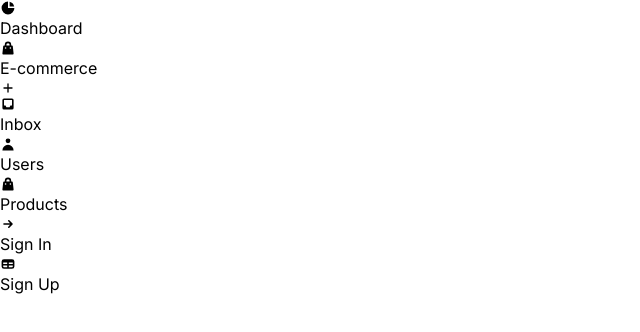
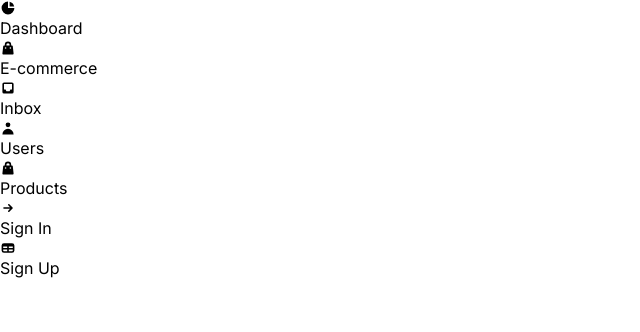
Before and after one commit to Long2Seth/minProject-002, a Next.js app: page /dashboard in a window 1280 px wide. Shown: the top 332 px of the page, without its empty margins (0-640 px from the left). Built offline with nearby package versions, Linux system fonts and the light colour scheme.

Commit message:
add more

```diff
--- a/app/(user)/layout.tsx
+++ b/app/(user)/layout.tsx
@@ -25,9 +25,11 @@ export default function RootLayout({
   return (
     <html lang="en">
       <body className={inter.className}>
-        <NavbarComponent/>
+        <header className=" sticky top-0 z-50">
+          <NavbarComponent />
+        </header>
         {children}
-        </body>
+      </body>
     </html>
   );
 }
--- a/app/(user)/page.tsx
+++ b/app/(user)/page.tsx
@@ -29,7 +29,7 @@ export default function Home() {
           name={product.name}
           image={product.image}
           price={product.price}
-          onClick={() => router.push(`/product/${product.id}`)}
+          onClick={() => router.push(`/${product.id}`)}
         />
       ))}
     </main>
--- a/component/DashBoard.tsx
+++ b/component/DashBoard.tsx
@@ -2,55 +2,21 @@
 "use client";
 
 import { Sidebar } from "flowbite-react";
-import {
-  HiArrowSmRight,
-  HiChartPie,
-  HiInbox,
-  HiOutlineMinusSm,
-  HiOutlinePlusSm,
-  HiShoppingBag,
-  HiTable,
-  HiUser,
-} from "react-icons/hi";
-import { twMerge } from "tailwind-merge";
+import dashBoardType from "@/component/IconDashBoard";
+
 
 function DashBoardComponent() {
   return (
     <Sidebar aria-label="Sidebar with multi-level dropdown example">
       <Sidebar.Items>
-        <Sidebar.ItemGroup>
-          <Sidebar.Item href="#" icon={HiChartPie}>
-            Dashboard
-          </Sidebar.Item>
-          <Sidebar.Collapse
-            icon={HiShoppingBag}
-            label="E-commerce"
-            renderChevronIcon={(theme, open) => {
-              const IconComponent = open ? HiOutlineMinusSm : HiOutlinePlusSm;
-
-              return <IconComponent aria-hidden className={twMerge(theme.label.icon.open[open ? 'on' : 'off'])} />;
-            }}
-          >
-            <Sidebar.Item href="#">Products</Sidebar.Item>
-            <Sidebar.Item href="#">Sales</Sidebar.Item>
-            <Sidebar.Item href="#">Refunds</Sidebar.Item>
-            <Sidebar.Item href="#">Shipping</Sidebar.Item>
-          </Sidebar.Collapse>
-          <Sidebar.Item href="#" icon={HiInbox}>
-            Inbox
-          </Sidebar.Item>
-          <Sidebar.Item href="#" icon={HiUser}>
-            Users
-          </Sidebar.Item>
-          <Sidebar.Item href="#" icon={HiShoppingBag}>
-            Products
-          </Sidebar.Item>
-          <Sidebar.Item href="#" icon={HiArrowSmRight}>
-            Sign In
-          </Sidebar.Item>
-          <Sidebar.Item href="#" icon={HiTable}>
-            Sign Up
-          </Sidebar.Item>
+        <Sidebar.ItemGroup className=" h-screen ">
+          {
+            dashBoardType.map((item) => (
+              <Sidebar.Item href="#" icon={item.icon}>
+                {item.name}
+              </Sidebar.Item>
+            ))
+          }
         </Sidebar.ItemGroup>
       </Sidebar.Items>
     </Sidebar>
--- /dev/null
+++ b/component/IconDashBoard.ts
@@ -0,0 +1,43 @@
+import {
+    HiArrowSmRight,
+    HiChartPie,
+    HiInbox,
+    HiShoppingBag,
+    HiTable,
+    HiUser,
+  } from "react-icons/hi";
+
+const dashBoardType = [
+    {
+        name: 'Dashboard',
+        icon: HiChartPie
+    },
+    {
+        name: 'E-commerce',
+        icon: HiShoppingBag,
+    },
+    {
+        name: 'Inbox',
+        icon: HiInbox
+    },
+    {
+        name: 'Users',
+        icon: HiUser
+    },
+    {
+        name: 'Products',
+        icon: HiShoppingBag
+    },
+    {
+        name: 'Sign In',
+        icon: HiArrowSmRight
+    },
+    {
+        name: 'Sign Up',
+        icon: HiTable
+    }
+]
+
+
+
+export default dashBoardType;
--- a/next.config.mjs
+++ b/next.config.mjs
@@ -1,4 +1,14 @@
 /** @type {import('next').NextConfig} */
-const nextConfig = {};
-
-export default nextConfig;
+const nextConfig = {
+  reactStrictMode: true,
+  images: {
+    remotePatterns: [
+      {
+        protocol: 'https',
+        hostname: [
+          '//store.istad.co/api/products/',
+        ]
+      },
+    ]
+  }
+}
--- a/package.json
+++ b/package.json
@@ -13,6 +13,7 @@
     "flowbite-react": "^0.7.6",
     "next": "14.1.4",
     "react": "^18",
+    "react-data-table-component": "^7.6.2",
     "react-dom": "^18"
   },
   "devDependencies": {
```
Also changed, not shown: app/(user)/[id]/page.tsx (added, +54 -0 lines), component/CardDetailComponent.tsx (+16 -11 lines), 1 other file (tests, documents, lock files or other folders).
